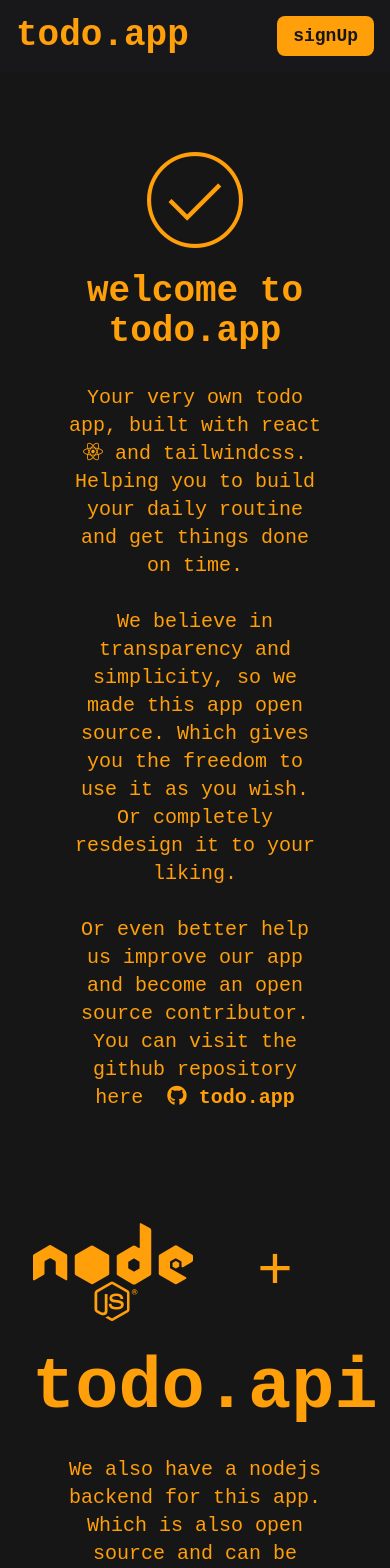
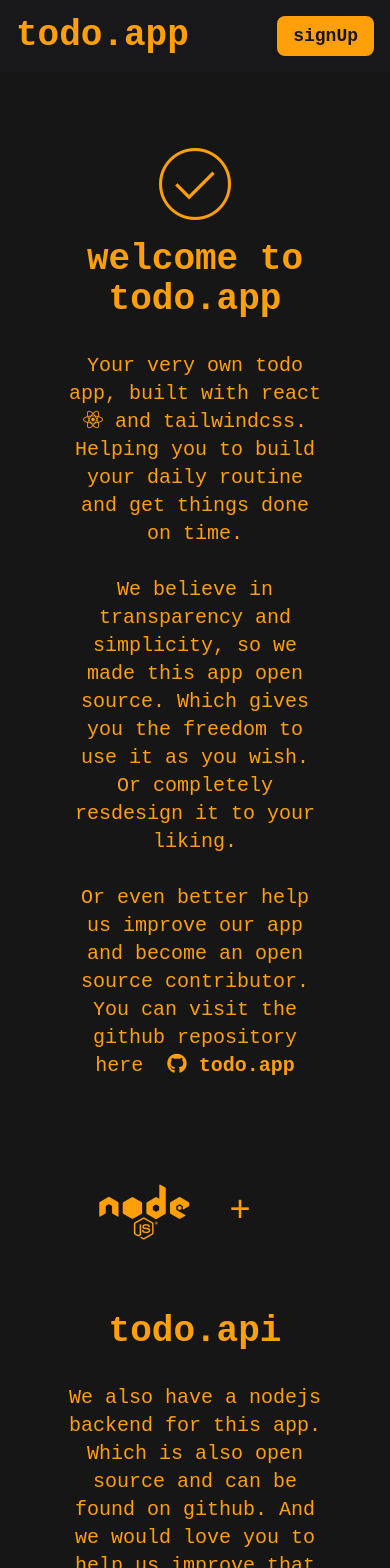
Before and after one commit to CinematicGenius007/to-do-app, a React (Create React App) app: page / in a window 390 px wide. Shown: the top 1568 px of the page. Built offline with nearby package versions, Linux system fonts and the light colour scheme; some icons are missing.

Commit message:
bugs & fixes

```diff
--- a/src/App.js
+++ b/src/App.js
@@ -11,7 +11,7 @@ function App() {
             <main>
                 <section className="py-16 px-8 text-center">
                     <h1>
-                        <span className="material-symbols-outlined text-9xl font-extralight">
+                        <span className="material-symbols-outlined text-8xl md:text-9xl font-extralight">
                             check_circle
                         </span>
                     </h1>
@@ -28,12 +28,12 @@ function App() {
                         You can visit the github repository here <i className="fal fa-long-arrow-right"></i>&nbsp;
                         <a href="https://github.com/CinematicGenius007/to-do-app" target="_blank" rel="noreferrer"><i className="fab fa-github"></i> <span className="font-black hover:underline underline-offset-4">todo.app</span></a>
                     </p>
-                    <h1 className="pt-24 flex justify-center items-center gap-16">
-                        <i className="fab fa-node text-9xl"></i>
-                        <span className="text-6xl">+</span>
-                        <i className="fad fa-database text-7xl"></i>
+                    <h1 className="pt-24 pb-12 flex justify-center items-center gap-10 md:gap-16">
+                        <i className="fab fa-node text-7xl md:text-9xl transition-[font-size] duration-500"></i>
+                        <span className="text-4xl md:text-6xl transition-[font-size] duration-500">+</span>
+                        <i className="fad fa-database text-5xl md:text-7xl transition-[font-size] duration-500"></i>
                     </h1>
-                    <h2 className="pt-4 text-7xl font-bold">todo.api</h2>
+                    <h2 className="pt-4 text-4xl md:text-6xl font-bold transition-[font-size] duration-500">todo.api</h2>
                     <p className="pt-8 mx-auto px-8 max-w-2xl text-xl">
                         We also have a nodejs backend for this app.
                         Which is also open source and can be found on github.
```
Also changed, not shown: src/tailwind.css.
